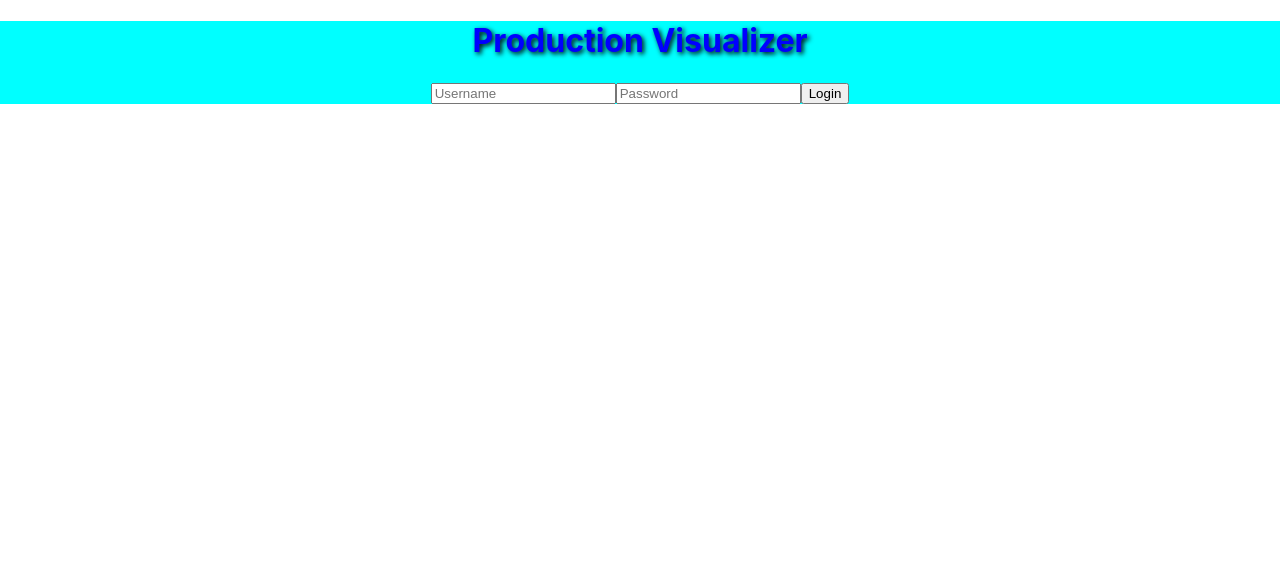
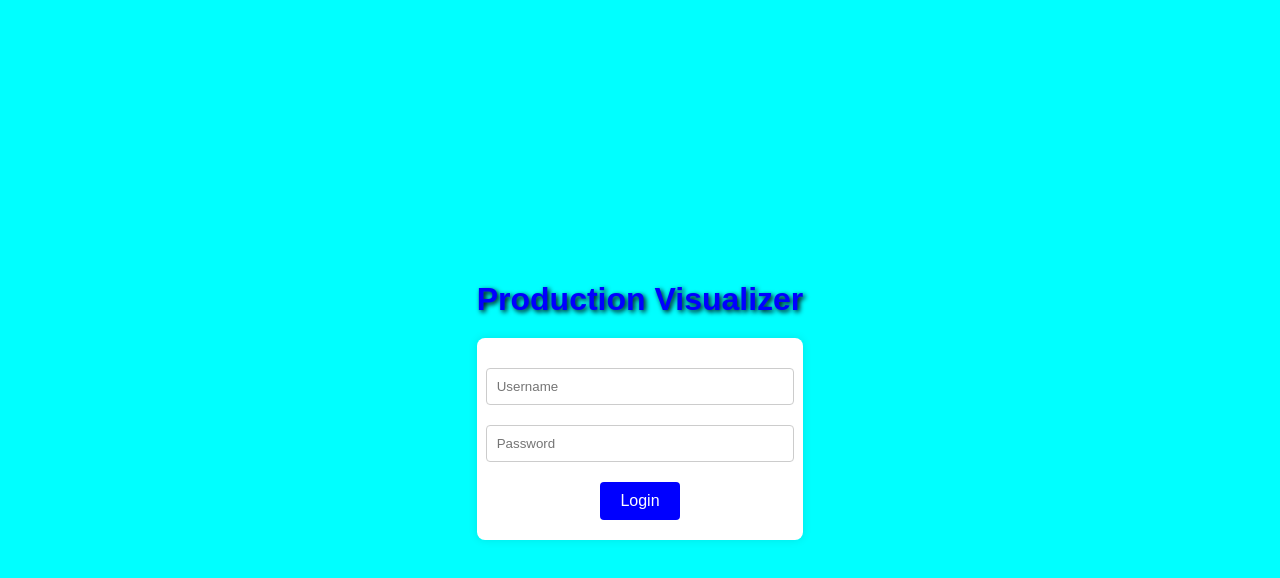
Before and after one commit to EbenezerGasonoo/Data-Analysis, a React (Create React App) app in the folder production-visualizer/production-visualizer-frontend/: page / in a window 1280 px wide. Shown: the top 578 px of the page. Built offline with nearby package versions, Linux system fonts and the light colour scheme.

Commit message:
improving the css

```diff
--- a/production-visualizer/production-visualizer-frontend/src/index.css
+++ b/production-visualizer/production-visualizer-frontend/src/index.css
@@ -1,13 +1,65 @@
 body {
+  background-color: cyan;
+  font-family: Arial, sans-serif;
   margin: 0;
-  font-family: -apple-system, BlinkMacSystemFont, 'Segoe UI', 'Roboto', 'Oxygen',
-    'Ubuntu', 'Cantarell', 'Fira Sans', 'Droid Sans', 'Helvetica Neue',
-    sans-serif;
-  -webkit-font-smoothing: antialiased;
-  -moz-osx-font-smoothing: grayscale;
+  padding: 0;
+  display: flex;
+  justify-content: center;
+  align-items: center;
+  height: 100vh;
 }
 
-code {
-  font-family: source-code-pro, Menlo, Monaco, Consolas, 'Courier New',
-    monospace;
+.App {
+  text-align: center;
 }
+
+h1 {
+  color: blue;
+  text-shadow: 2px 2px 5px #000;
+  margin-bottom: 20px;
+}
+
+form {
+  background: white;
+  padding: 20px;
+  border-radius: 8px;
+  box-shadow: 0 0 10px rgba(0, 0, 0, 0.1);
+  display: flex;
+  flex-direction: column;
+  align-items: center;
+}
+
+input[type="text"],
+input[type="password"],
+input[type="date"],
+input[type="number"] {
+  margin: 10px;
+  padding: 10px;
+  border: 1px solid #ccc;
+  border-radius: 4px;
+  width: 100%;
+  max-width: 300px;
+}
+
+button {
+  margin-top: 10px;
+  padding: 10px 20px;
+  background-color: blue;
+  color: white;
+  border: none;
+  border-radius: 4px;
+  cursor: pointer;
+  font-size: 16px;
+}
+
+button:hover {
+  background-color: darkblue;
+}
+
+label {
+  margin: 10px 0 5px;
+}
+
+input[type="file"] {
+  margin: 10px 0;
+}
```
